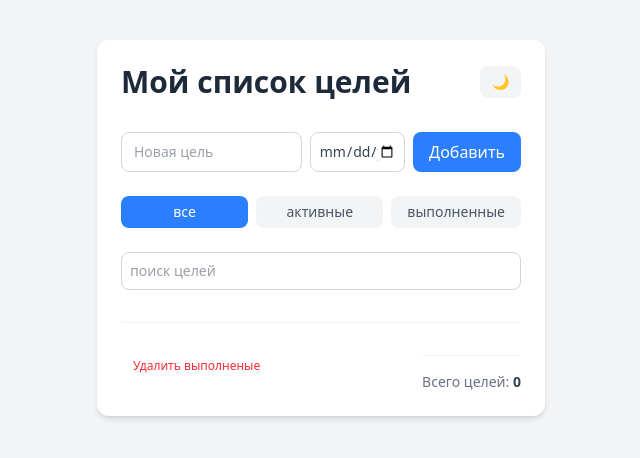
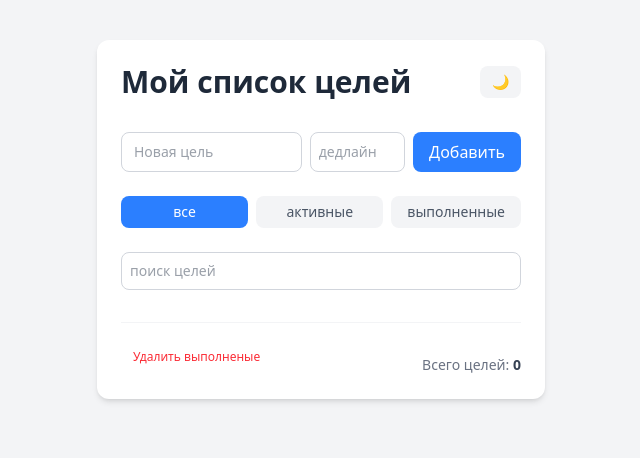
Before and after one commit to Dikiyvarenik/my-goals-site, a Next.js app: page / in a window 1280 px wide. Shown: the top 458 px of the page, without its empty margins (319-959 px from the left). Built offline with nearby package versions, Linux system fonts and the light colour scheme.

Commit message:
Add files via upload

```diff
--- a/app/globals.css
+++ b/app/globals.css
@@ -5,3 +5,6 @@
 @theme {
   --animate-*: initial;
 }
+html, body {
+  @apply bg-gray-100 dark:bg-gray-900;
+}
--- a/app/layout.tsx
+++ b/app/layout.tsx
@@ -23,7 +23,7 @@ export default function RootLayout({ children }: LayoutProps<"/">) {
       lang="en"
       className={`${geistSans.variable} ${geistMono.variable} h-full antialiased`}
     >
-      <body className="min-h-full flex flex-col">{children}</body>
+      <body className="bg-gray-100 dark:bg-gray-900 transition-colors duration-300">{children}</body>
     </html>
   );
 }
--- a/app/page.tsx
+++ b/app/page.tsx
@@ -139,9 +139,13 @@ export default function Home() {
                 className="flex-[2] min-w-0 border border-gray-300 dark:border-gray-600 rounded-lg px-3 py-2 outline-none focus:border-blue-500 bg-white dark:bg-gray-700 text-gray-700 dark:text-gray-200 text-sm">
               </input>
               <input
-              type="date"
-              placeholder="Дата"
+              type="text"
+              placeholder="дедлайн"
               value={inputDeadline}
+              onFocus={(e)=>(e.target.type="date")}
+              onBlur={(e)=>{
+                if (!e.target.value) e.target.type="text";
+              }}
               onChange={(e)=> setInputDeadline(e.target.value)}
               className="flex-1 min-w-0 border border-gray-300 dark:border-gray-600 rounded-lg px-2 py-2 outline-none focus:border-blue-500 bg-white dark:bg-gray-700 text-gray-700 dark:text-gray-200 text-sm cursor-pointer"
               ></input>
@@ -250,7 +254,7 @@ export default function Home() {
             Удалить выполненые
           </button>
 
-          <div className="mt-4 pt-4 border-t border-gray-100 dark:border-gray-700 text-sm text-gray-500 dark:text-gray-400 text-right">
+          <div className="mt-4 border-gray-100 dark:border-gray-700 text-sm text-gray-500 dark:text-gray-400 text-right">
              {SearchQerty ? "Найдено целей: ":(
               <>
                 {filter === "all" && "Всего целей: "}
```
